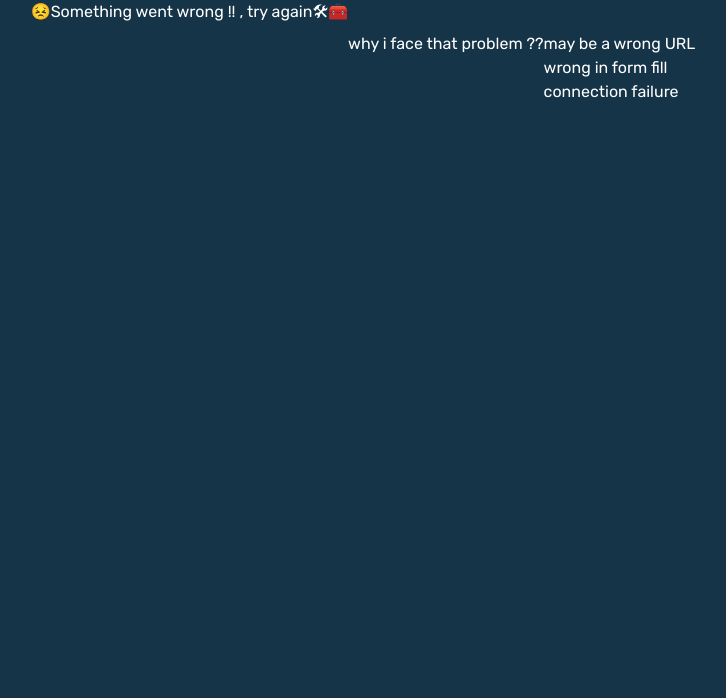
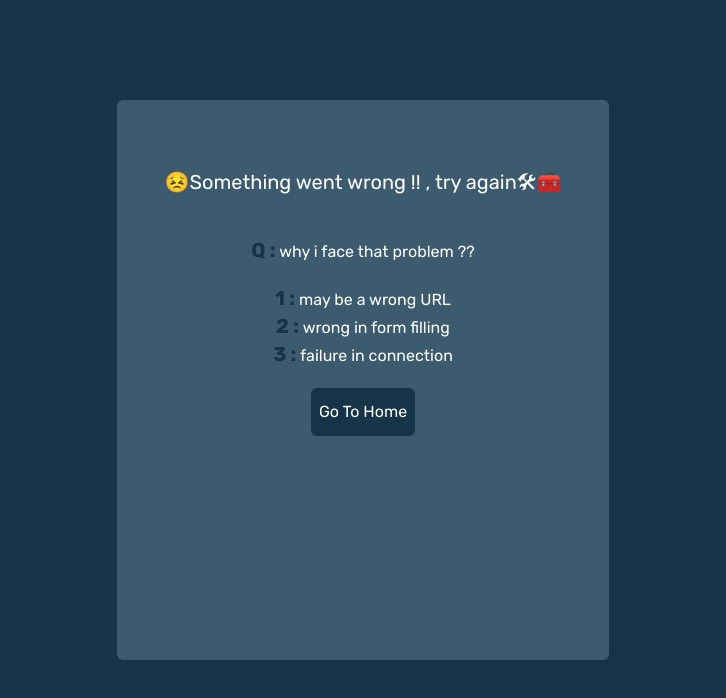
Before and after one commit to anasMAS123/stroke_clinic, a React (Vite) app: page / in a window 1280 px wide. Shown: the top 698 px of the page, without its empty margins (277-1003 px from the left). Built offline with nearby package versions, Linux system fonts and the light colour scheme; the HTML template or start-up script is replaced by a standard one.

Commit message:
Error handling

```diff
--- a/src/ui/Error.jsx
+++ b/src/ui/Error.jsx
@@ -1,13 +1,38 @@
+import Button from "./Button";
+
 function Error() {
   return (
     <div className="flex xitems-center justify-center space-y-8 bg-[#153448] h-screen text-white ">
-      <p>😣Something went wrong !! , try again🛠🧰</p>
-      <p>why i face that problem ??</p>
-      <ul className="">
-        <li>may be a wrong URL</li>
-        <li>wrong in form fill</li>
-        <li>connection failure</li>
-      </ul>
+      <div className=" bg-[#3C5B6F] p-12 h-[70%] mt-[100px]  rounded-md">
+        <p className=" text-xl pt-5 pb-5">
+          😣Something went wrong !! , try again🛠🧰
+        </p>
+        <p className=" text-center pt-5 pb-5">
+          <span className=" text-[#153448] text-xl font-bold">Q :</span> why i
+          face that problem ??
+        </p>
+        <div className="m-auto">
+          <ul className=" text-center ">
+            <li>
+              <span className=" text-[#153448] text-xl font-bold">1 :</span> may
+              be a wrong URL
+            </li>
+            <li>
+              <span className=" text-[#153448] text-xl font-bold">2 :</span>{" "}
+              wrong in form filling
+            </li>
+            <li>
+              <span className=" text-[#153448] text-xl font-bold">3 :</span>{" "}
+              failure in connection
+            </li>
+          </ul>
+        </div>
+        <div className="mt-5 text-center">
+          <Button to="/stroke_clinic/" invert={true}>
+            Go To Home
+          </Button>
+        </div>
+      </div>
     </div>
   );
 }
```
